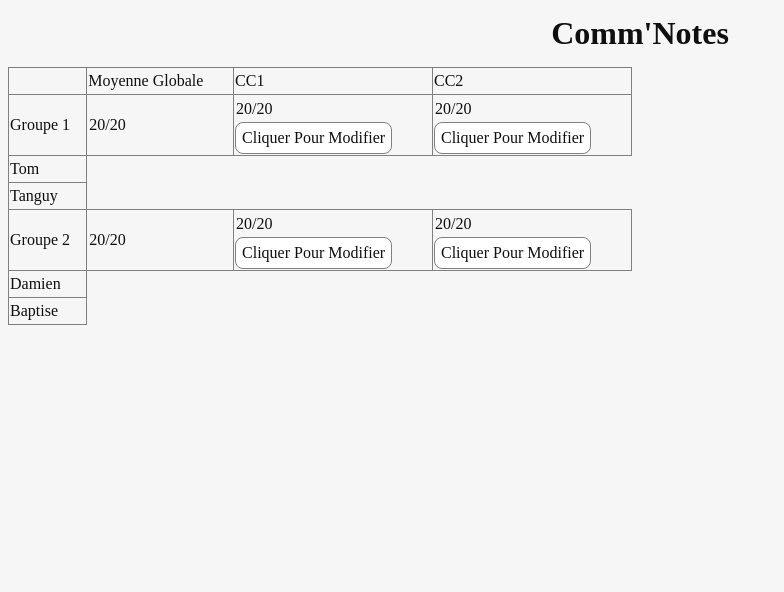
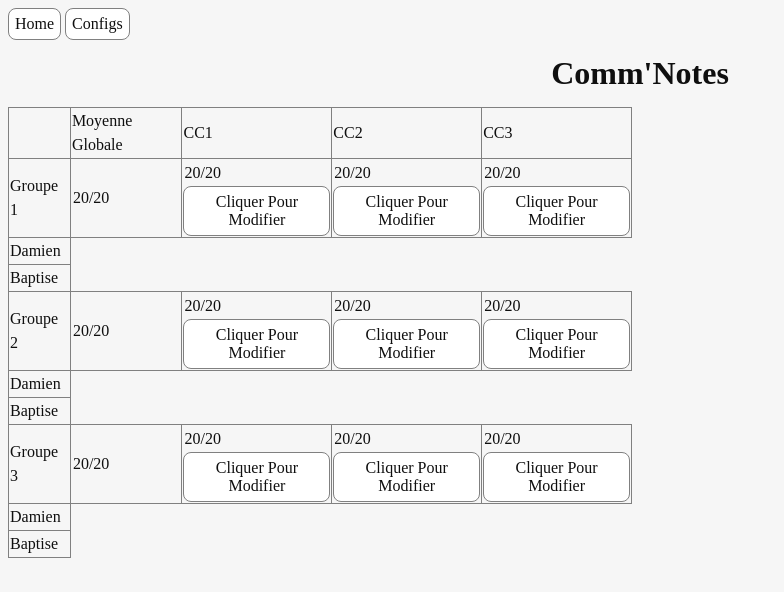
Before and after one commit to AquaBx/commnotes, a Svelte app: page / in a window 1280 px wide. Shown: the top 592 px of the page, without its empty margins (0-784 px from the left). Built offline with nearby package versions, Linux system fonts and the light colour scheme; a web font is replaced by a local one.

Commit message:
ajout de la modif des groupes

```diff
--- a/src/App.svelte
+++ b/src/App.svelte
@@ -1,36 +1,17 @@
-<script lang="ts">
-  import Groups from './lib/groups.svelte'
-  import Notes from './lib/notes.svelte'
+<script>
+    import Configs from "./Configs.svelte";
+    import Main from "./Main.svelte";
 
-  import {currentGroups,currentNotes} from './stores/store'
-
-  let groups = $currentGroups
-  let notes = $currentNotes
-
+    let dir = "Home"
 </script>
 
 <main>
-  <h1>Comm'Notes</h1>
-
-  <div class="flex">
-      <Groups></Groups>
-
-      <Notes></Notes>
-  </div>
-
+  <button on:click={() => {dir = "Home"}}>Home</button>
+  <button on:click={() => {dir = "Configs"}}>Configs</button>
+  {#if dir == "Home"}
+  <Main></Main>
+  {:else if dir == "Configs"}
+  <Configs></Configs>
+  {/if}
 
 </main>
-
-
-<style>
-
-  .flex {
-    display: grid;
-    grid-template-columns: 1fr 1fr;
-    width: 100%;
-    text-align: left;
-    gap : 16px;
-  }
-
-
-</style>
--- /dev/null
+++ b/src/Configs.svelte
@@ -0,0 +1,26 @@
+<script lang="ts">
+  import Groups from './lib/Configs/Groups.svelte'
+  import Notes from './lib/Configs/Baremes.svelte'
+</script>
+
+
+<h1>Comm'Notes</h1>
+
+<div class="flex">
+    <Groups></Groups>
+    <Notes></Notes>
+</div>
+
+
+<style>
+
+  .flex {
+    display: grid;
+    grid-template-columns: 1fr 1fr;
+    width: 100%;
+    text-align: left;
+    gap : 16px;
+  }
+
+
+</style>
--- /dev/null
+++ b/src/Main.svelte
@@ -0,0 +1,25 @@
+<script lang="ts">
+    import Groups from './lib/groups.svelte'
+    import Notes from './lib/notes.svelte'
+  </script>
+
+<h1>Comm'Notes</h1>
+
+<div class="flex">
+    <Groups></Groups>
+    <Notes></Notes>
+</div>
+
+
+<style>
+
+    .flex {
+      display: grid;
+      grid-template-columns: 1fr 1fr;
+      width: 100%;
+      text-align: left;
+      gap : 16px;
+    }
+
+
+  </style>
--- /dev/null
+++ b/src/lib/Configs/Groups.svelte
@@ -0,0 +1,63 @@
+
+
+<script>
+
+import {currentGroups} from '../../stores/store'
+
+function addGroup(){
+    let val = self.crypto.randomUUID()
+    while (Object.keys($currentGroups).includes(val)) {
+        val = self.crypto.randomUUID()
+    }
+
+    $currentGroups[val] = {
+        "name" : "Nouveau Groupe",
+        "members": [],
+        "notes":{},
+    }
+}
+
+function addPerson(keyGroup){
+    let val = self.crypto.randomUUID()
+    while (Object.keys($currentGroups).includes(val)) {
+        val = self.crypto.randomUUID()
+    }
+
+    $currentGroups[keyGroup].members[val] = {
+        name:"Nouvelle Personne"
+    }
+
+    currentGroups.set($currentGroups)
+}
+
+function removePerson(keyGroup,memberKey){
+
+    let obj = Object.fromEntries(
+        Object.entries($currentGroups[keyGroup].members).filter(([key]) =>
+        key !== memberKey)
+    );
+
+    $currentGroups[keyGroup].members = obj
+
+    currentGroups.set($currentGroups)
+}
+
+
+</script>
+
+
+<div>
+    <h2>Edition des groupes</h2>
+    {#each Object.keys($currentGroups) as keyGroup}
+    <input bind:value={$currentGroups[keyGroup].name}>
+
+        {#each Object.keys($currentGroups[keyGroup].members) as memberKey}
+            <input bind:value={$currentGroups[keyGroup].members[memberKey].name}>
+            <button on:click={(e) => removePerson(keyGroup,memberKey)}>remove</button>
+        {/each}
+
+        <button on:click={(e) => addPerson(keyGroup)}>add</button>
+        <br><br>
+    {/each}
+    <button on:click={addGroup}>addGroupe</button>
+</div>
--- a/src/lib/groups.svelte
+++ b/src/lib/groups.svelte
@@ -55,7 +55,7 @@
 
     </tr>
 
-    {#each groups[keygroup].members as member}
+    {#each Object.values(groups[keygroup].members) as member}
         <tr>
           <td>{member.name}</td>
         </tr>
--- a/src/lib/notes.svelte
+++ b/src/lib/notes.svelte
@@ -44,9 +44,6 @@
     </tr>
     {/each}
 
-
-
-
   </table>
 
   <h3>Commentaire</h3>
--- a/src/stores/store.ts
+++ b/src/stores/store.ts
@@ -7,21 +7,27 @@ export const currentGroups = writable(
     {
         "gr1" : {
             name:"Groupe 1",
-        notes:{
-        },
-        members : [
-          {name:"Tom",},
-          {name:"Tanguy"},
-        ]
+            notes:{},
+            members : {
+                "a" : {name:"Damien"},
+                "b" : {name:"Baptise"},
+            }
         },
         "gr2" : {
             name:"Groupe 2",
-        notes:{
+            notes:{},
+            members : {
+                "a" : {name:"Damien"},
+                "b" : {name:"Baptise"},
+            }
         },
-        members : [
-          {name:"Damien",},
-          {name:"Baptise"},
-        ]
+        "gr3" : {
+            name:"Groupe 3",
+            notes:{},
+            members : {
+                "a" : {name:"Damien"},
+                "b" : {name:"Baptise"},
+            }
         }
     }
 );
@@ -43,7 +49,7 @@ export function derivedCurrentGroups(GroupID:string,NoteID:string) {
 
 export const currentNotes = writable(
     {
-        nt1:{
+        "nt1":{
             name:"CC1",
             commentaire:"",
             criteres : {
@@ -77,7 +83,7 @@ export const currentNotes = writable(
                 }
             }
         },
-        nt2:{
+        "nt2":{
             name:"CC2",
             commentaire:"",
             criteres : {
@@ -109,7 +115,43 @@ export const currentNotes = writable(
                   name:"Pertinence de la conclusion",
                   note:2
               }
+          },
+
+        },
+        "nt3":{
+            name:"CC3",
+            commentaire:"",
+            criteres : {
+              crit1:{
+                  name:"Structure globale du diaporama",
+                  note:2
+              },
+              crit2:{
+                  name:"Qualité de la communication orale",
+                  note:5
+              },
+              crit3:{
+                  name:"Qualité de la communication non-verbale",
+                  note:2
+              },
+              crit4:{
+                  name:"Clarté et lisibilité du support",
+                  note:2
+              },
+              crit5:{
+                  name:"Pertinence de l’introduction",
+                  note:2
+              },
+              crit6:{
+                  name:"Pertinence du développement et structuration des idées",
+                  note:10
+              },
+              crit7:{
+                  name:"Pertinence de la conclusion",
+                  note:2
               }
+          },
+
         }
       }
 );
```
Also changed, not shown: src/lib/Configs/Baremes.svelte (added). Lines whose indentation alone changed are shown as unchanged.
